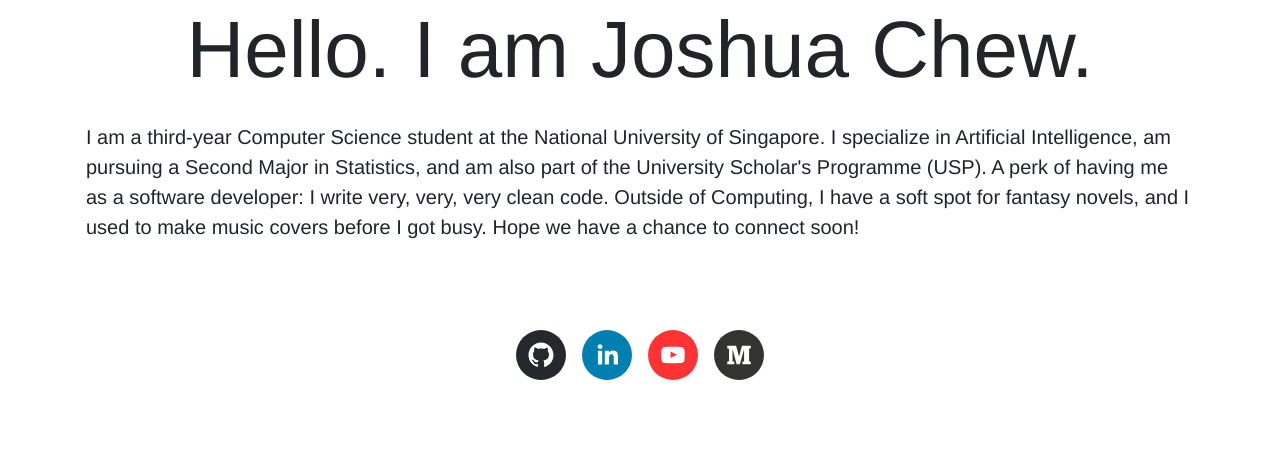
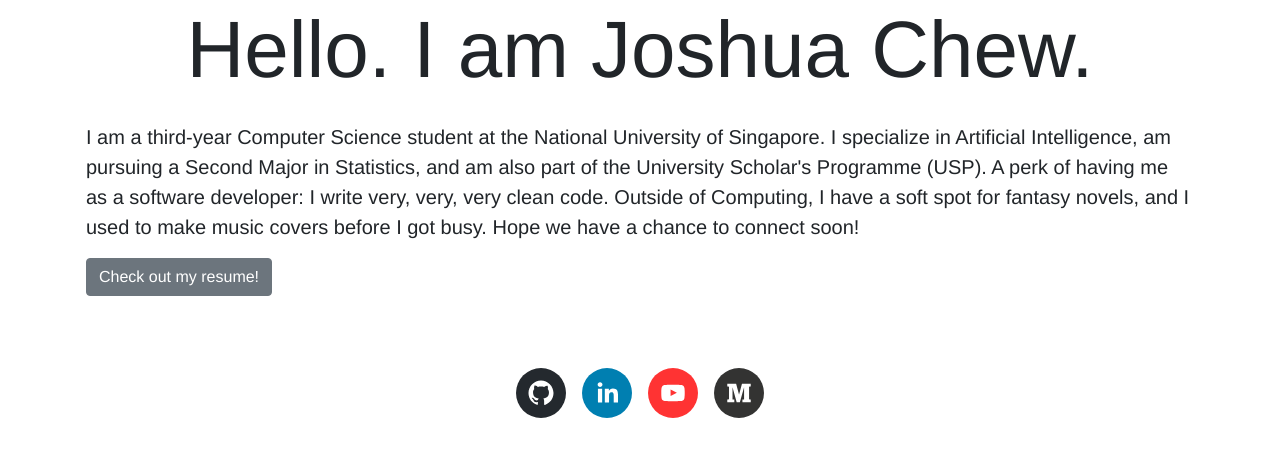
Before and after one commit to josuaaah/Personal-Website, a Gatsby site: page / in a window 1280 px wide. Shown: the part 142-598 px from the top of the page. Built offline with nearby package versions, Linux system fonts and the light colour scheme; Gatsby itself is replaced by a stand-in of ours.

Commit message:
Add resume

```diff
--- a/src/data/indexData.js
+++ b/src/data/indexData.js
@@ -10,6 +10,10 @@ const descriptionText = `
   I have a soft spot for fantasy novels, and I used to make music covers before I got busy.
   Hope we have a chance to connect soon!`;
 
+const resumeLink =
+`https://docs.google.com/document/d/12jirf41lX85PIW8f8En0QErGrD_WklyTIwQ9KjalZxM/edit?usp=sharing`;
+
 export let myPhoto = MyPhoto;
 export let myDisplayText = displayText;
 export let myDescriptionText = descriptionText;
+export let myResumeLink = resumeLink;
--- a/src/pages/index.js
+++ b/src/pages/index.js
@@ -2,8 +2,9 @@ import 'bootstrap/dist/css/bootstrap.min.css';
 
 import * as React from 'react'
 
-import { myDescriptionText, myDisplayText, myPhoto } from '../data/indexData'
+import { myDescriptionText, myDisplayText, myPhoto, myResumeLink } from '../data/indexData'
 
+import Button from 'react-bootstrap/Button'
 import Container from 'react-bootstrap/Container'
 import Layout from '../components/layout';
 import ReactRoundedImage from 'react-rounded-image';
@@ -17,6 +18,7 @@ const IndexPage = () => {
       <h1 class="display-1 text-center">{myDisplayText}</h1>
       <Container className="p-3">
         <p class="lead">{myDescriptionText}</p>
+        <Button href={myResumeLink} target="_blank" variant="secondary">Check out my resume!</Button>
       </Container>
     </Layout>
   )
```
